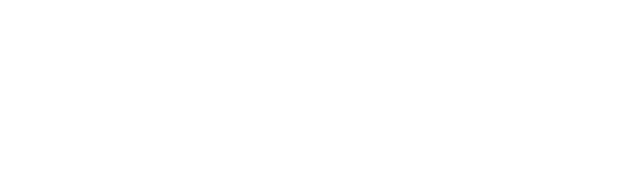
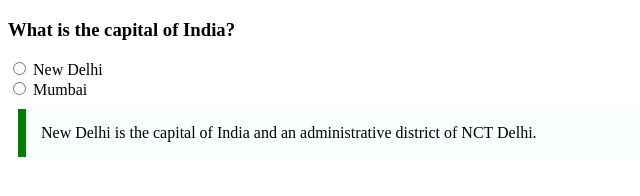
Before and after one commit to acciojob/trivia-Ashishkandpal, a website: page main.html in a window 1280 px wide. Shown: the whole page, without its empty margins (0-640 px from the left). Drawn offline with Linux system fonts and the light colour scheme.

Commit message:
created a submission

```diff
--- a/main.html
+++ b/main.html
@@ -8,6 +8,23 @@
 
 <body>
 	<!-- the entire body must be written by student -->
+	<div>
+		<h3>What is the capital of India?</h3>
+		<div>
+			<input id="new-delhi" type="radio">
+			<label for="new-delhi">New Delhi</label>
+		</div>
+		<div>
+			<input id="mumbai" type="radio">
+			<label for="mumbai">Mumbai</label>
+		</div>
+
+		<div>
+			<blockquote cite="https://en.wikipedia.org/wiki/New_Delhi">
+				New Delhi is the capital of India and an administrative district of NCT Delhi.
+			</blockquote>
+		</div>
+	</div>
     <script type="text/javascript" src="./script.js">
 </script>
 
--- a/styles.css
+++ b/styles.css
@@ -1,2 +1,10 @@
 
 /* Your CSS Code here. */
+blockquote {
+	max-width: 600px;
+	margin: 10px;
+	padding: 15px;
+	border-left: 8px solid green;
+	background-color: #f8fffe;
+	font-weight: blod;
+}
```
